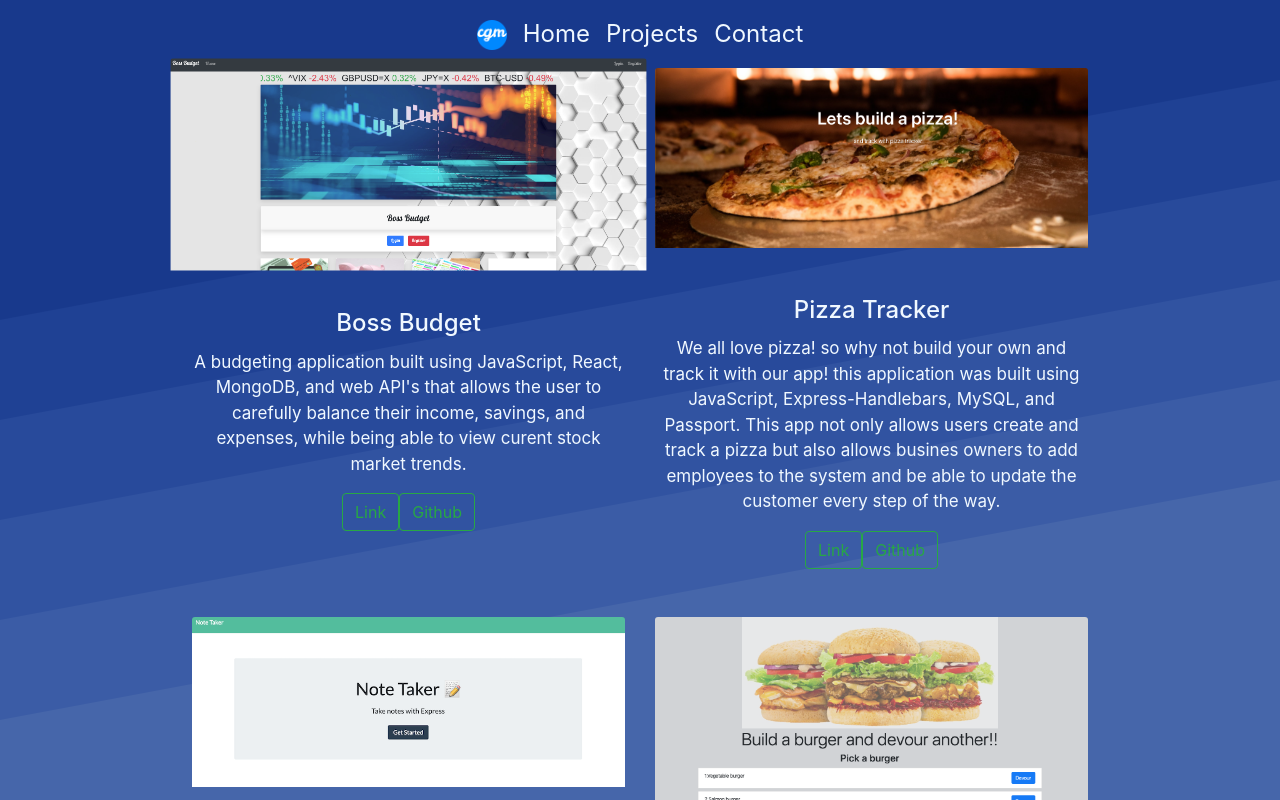
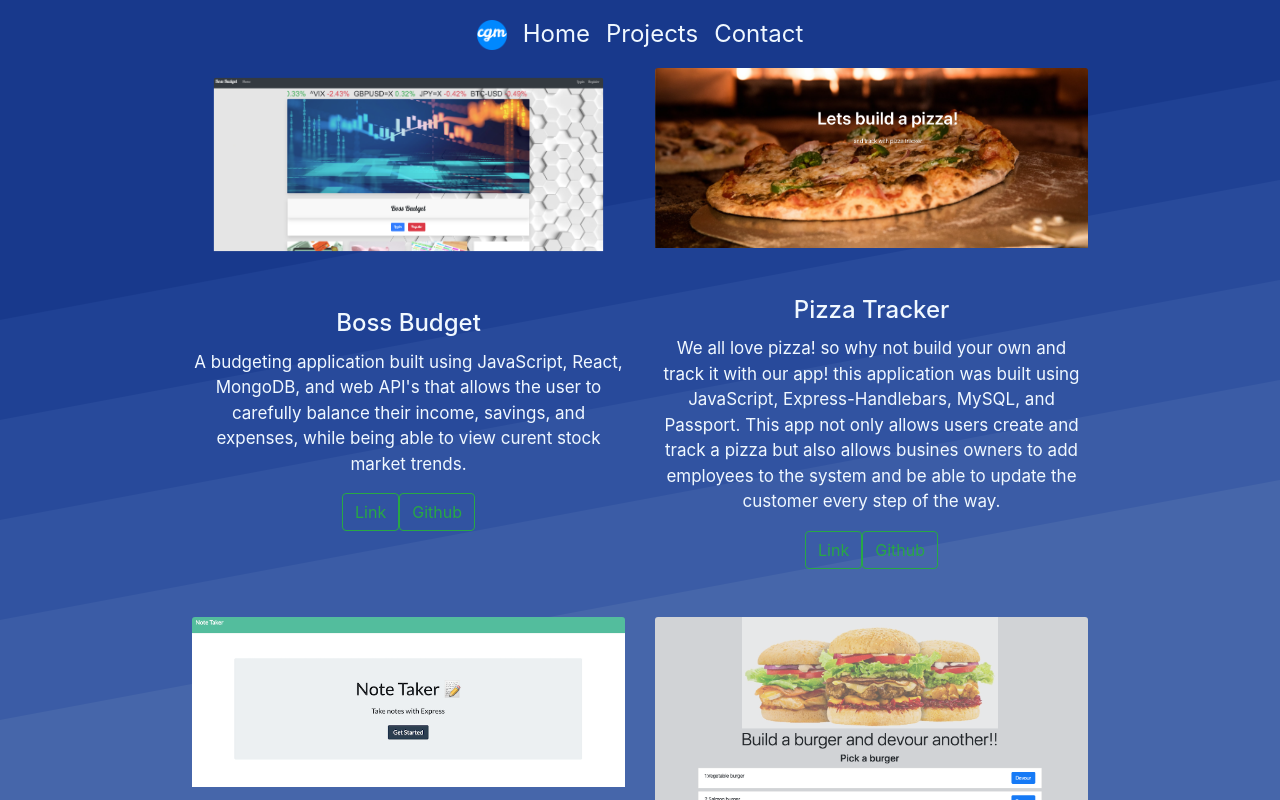
Before and after one commit to cag-martinez/Portfolio, a React (Create React App) app: page /Projects in a window 1280 px wide. In both pictures the pointer is over the picture 408 px from the left and 164 px from the top of the page. Shown: the top 800 px of the page. Built offline with nearby package versions, Linux system fonts and the light colour scheme; a web font is replaced by a local one.

Commit message:
changed the hover effect ratio

```diff
--- a/src/components/Card/style.css
+++ b/src/components/Card/style.css
@@ -14,5 +14,5 @@
 }
 
 .card-img-top:hover{
-    transform: scale(1.1);
+    transform: scale(.90);
 }
```
